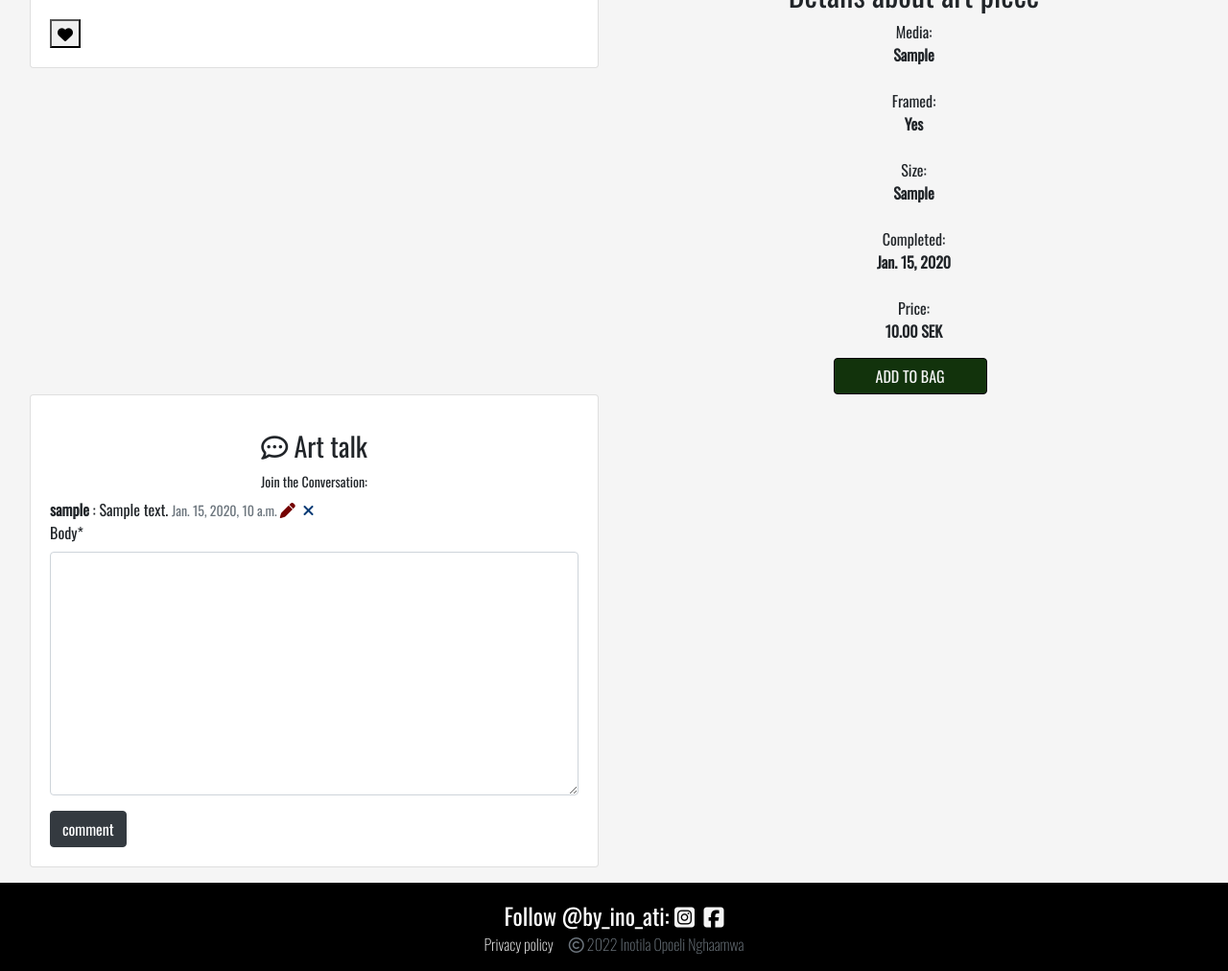
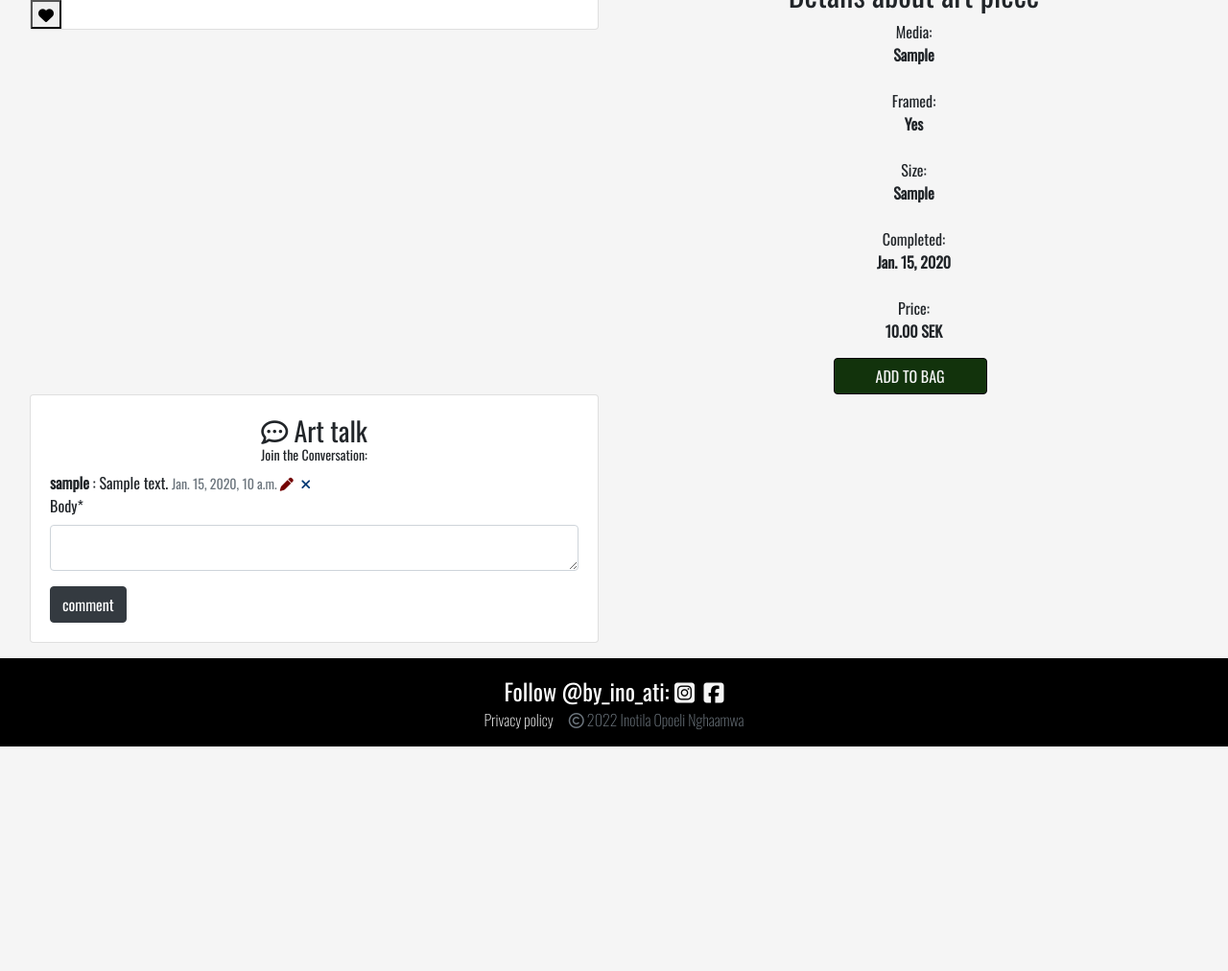
Before and after one commit to Inotila/by_ino_ati.1.0, a Django app: page /art/title/1/ in a window 1280 px wide. Shown: the part 263-1275 px from the top of the page at 96% size. After the commit the page ends 1041 px from the top, so only its background shows below. Run offline with Django 3.2, Linux system fonts and the light colour scheme; a user stored in the database is signed in; tables that the repository leaves empty hold one stand-in row (values such as "Sample post"); some libraries are stand-ins or nearby versions; some web fonts are replaced.

Commit message:
Added style to card body and form

```diff
--- a/art/templates/art/details.html
+++ b/art/templates/art/details.html
@@ -15,7 +15,7 @@
                 <div class="card mx-3 ">
                     <img class="card-img" src="{{ details.art_image.url }}"
                         alt="a picture of art work by artist inotila nghaamwa">
-                    <div class="card-body d-flex justify-content-between">
+                    <div class="card-body d-flex justify-content-between" id="img-card-body">
                         <!-- form for only signed in users to like post -->
                         {% if user.is_authenticated %}
                         <form action="{% url 'like_art_piece' details.id %}" method="post">
@@ -111,7 +111,7 @@
             <!-- comments card/section -->
             <div class="mb-3 card-container comment-card-container w-50">
                 <div class="card  mx-3 ">
-                    <div class="card-body mt-3">
+                    <div class="card-body">
                         <div class="text-center">
                             <h3 class="card-title"> <i class="far fa-comment-dots"></i> Art talk</h3>
                             <h4 class="text-center small" style="text-align: center;">Join the Conversation:</h4>
@@ -129,9 +129,9 @@
                                 <!-- edit and delete buttons, checks the mail of the user so user can only comment or edit own post-->
                                 {% if request.user == comment.user %}
                                 <a href="{% url 'edit' comment.id %}" class="override-a-defualt mr-1"><i
-                                        class="fas fa-pen" id="edit-icon"></i></a>
+                                        class="fas fa-pen small" id="edit-icon"></i></a>
                                 <a href="{% url 'delete' comment.id %}" class="override-a-defualt"><i
-                                        class="fas fa-times" id="delete-icon"></i></a>
+                                        class="fas fa-times small" id="delete-icon"></i></a>
                                 {% endif %}
                         </div>
                         {% endfor %}
--- a/static/css/style.css
+++ b/static/css/style.css
@@ -216,6 +216,20 @@ border: 1px solid #000;
 }
 
 /*------------- details view details.html -----------------*/
+
+#img-card-body{
+padding: 0;
+}
+
+.textarea.form-control {
+    height: 3rem;
+    overflow-y: auto;
+    margin: 0;
+}
+
+.card-title{
+    margin: 0 !important;
+}
 
 #delete-icon{
     color: #023974;
```
